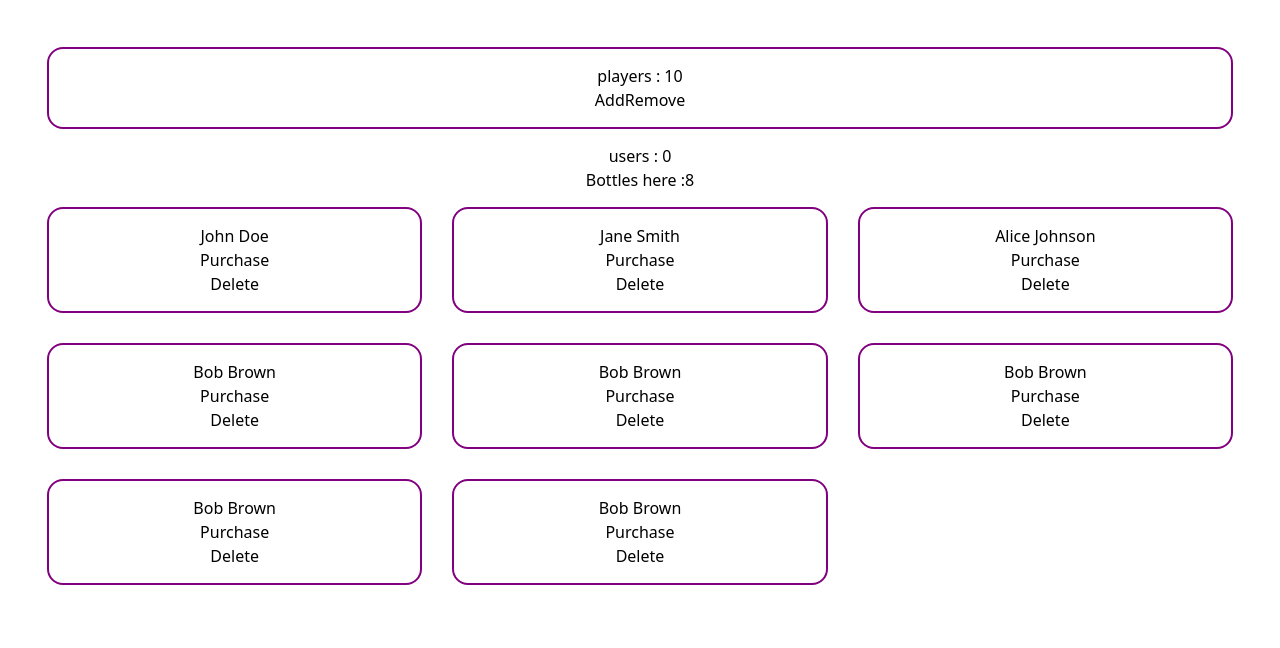
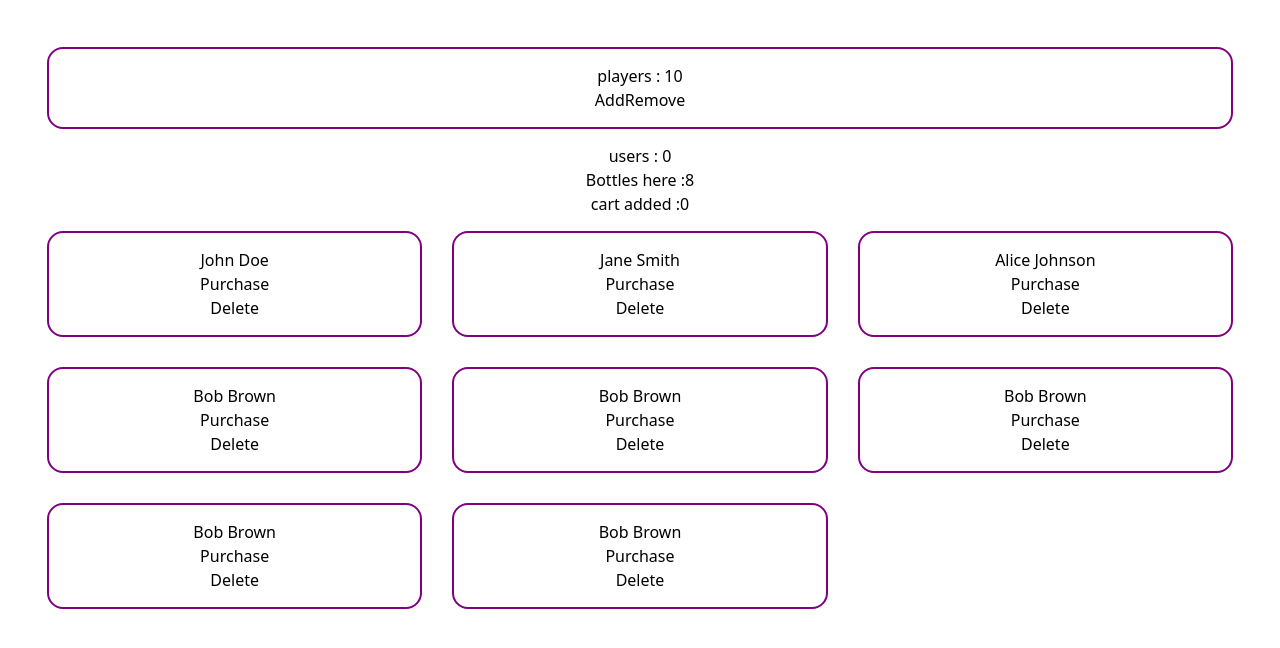
Before and after one commit to sanjidatanha09/React_state, a React (Vite) app: page / in a window 1280 px wide. Shown: the top 648 px of the page. Built offline with nearby package versions, Linux system fonts and the light colour scheme; no server answers.

Commit message:
get storage

```diff
--- a/src/Bottles.jsx
+++ b/src/Bottles.jsx
@@ -4,6 +4,7 @@ import BottlesCard from './BottlesCard';
 
 const Bottles = () => {
     const [bottles, setBottles] = useState([])
+    const [cart, setCart] = useState([])
 
     useEffect( () =>{
         fetch('fake.json')
@@ -13,11 +14,19 @@ const Bottles = () => {
     // dfd
 
     const handleAddCart = bottle =>{
-        console.log("added");
+        // console.log("added");
+        // console.log(bottle)
+
+        const newCart = [...cart,bottle]
+        console.log(newCart);
+        setCart(newCart)
     }
+
     return (
         <div>
             <h2>Bottles here :{bottles.length}</h2>
+            <h2>cart added :{cart.length}</h2>
+
 
             <div className='grid grid-cols-3'>
                 {
@@ -28,6 +37,14 @@ const Bottles = () => {
 
             </div>
 
+            {/* const getStoraedCard = () =>{
+                const storedCartString = localStorage.getItem('cart');
+                if(storedCartString){
+                    return JSON.parse(storedCartString)
+                }
+                return [];
+            } */}
+
         </div>
     );
 };
--- a/src/BottlesCard.jsx
+++ b/src/BottlesCard.jsx
@@ -19,7 +19,7 @@ const BottlesCard = ({ bottlecard,handleAddtoCart }) => {
     return (
         <div style={teamStyle}>
             <h2>{name}</h2>
-            <button className='btn border-t-neutral-800' onClick={() => handleAddtoCart()}>Purchase</button>
+            <button className='btn border-t-neutral-800' onClick={() => handleAddtoCart(bottlecard)}>Purchase</button>
 
 
             <div>
```
